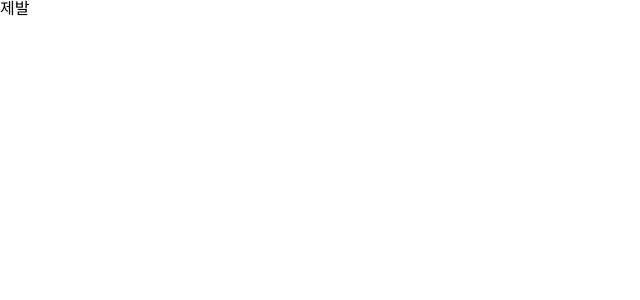
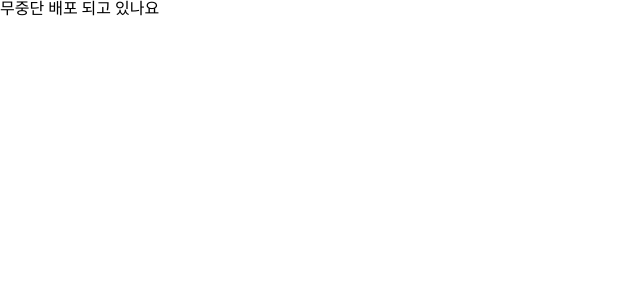
Before and after one commit to dee0518/Next_HelloWorld, a Next.js app: page / in a window 1280 px wide. Shown: the top 300 px of the page, without its empty margins (0-640 px from the left). Built offline with nearby package versions, Linux system fonts and the light colour scheme.

Commit message:
:sparkles: 무중단 배포 테스트
Co-authored-by: choi1five <cwo1401@gmail.com>
Co-authored-by: dee0518 <dehya0518@naver.com>
Co-authored-by: davinahi <kdbj12003@gmail.com>

```diff
--- a/pages/index.tsx
+++ b/pages/index.tsx
@@ -4,7 +4,7 @@ import type { NextPage } from 'next';
 
 const Home: NextPage = () => {
   // return <ModalContainer />;
-  return <div>제발</div>;
+  return <div>무중단 배포 되고 있나요</div>;
 };
 
 export default Home;
```
